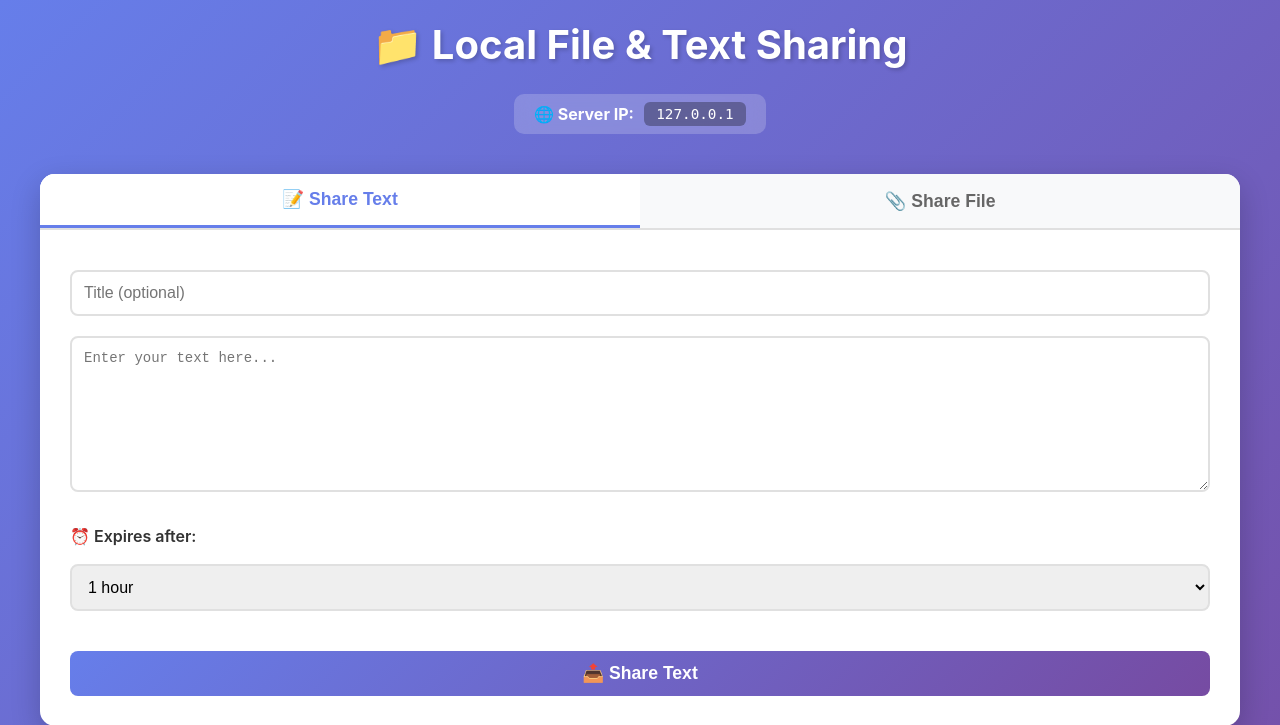
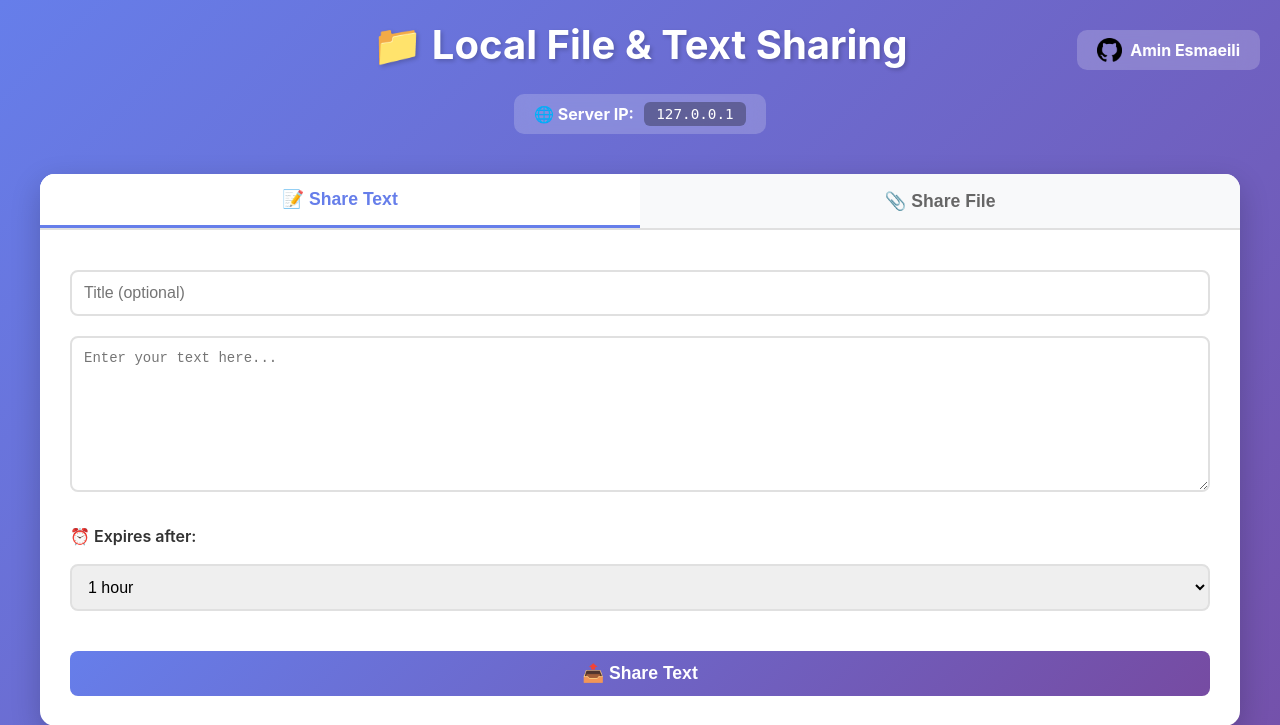
Before and after one commit to Esmaeili01/Local-Sharing, a Flask app: page / in a window 1280 px wide. Shown: the top 725 px of the page. Run offline with Flask 3, Linux system fonts and the light colour scheme; data that the repository does not hold is empty.

Commit message:
adding github

```diff
--- a/config.py
+++ b/config.py
@@ -6,7 +6,7 @@ class Config:
 
     # File upload settings
     UPLOAD_FOLDER = os.path.join(os.path.dirname(__file__), 'uploads')
-    MAX_CONTENT_LENGTH = 500 * 1024 * 1024  # 500MB max file size
+    MAX_CONTENT_LENGTH = 1024 * 1024 * 1024  # 1GB max file size
 
     # Database
     BASE_DIR = os.path.dirname(__file__)
--- a/static/css/style.css
+++ b/static/css/style.css
@@ -777,3 +777,24 @@ input[type="file"]:hover {
         transform: translateY(0);
     }
 }
+
+.no-decoration {
+  text-decoration: none;
+  color : white;
+}
+
+.header {
+    position: relative;
+}
+
+.github-corner {
+    position: absolute;
+    top: 20px;
+    right: 20px;
+}
+
+.flex-center {
+    display: flex;
+    align-items: center;
+    gap: 8px;
+}
--- a/templates/base.html
+++ b/templates/base.html
@@ -7,6 +7,15 @@
     <link rel="stylesheet" href="{{ url_for('static', filename='css/style.css') }}">
 </head>
 <body>
+    <!-- GitHub Corner with Logo -->
+    <div class="github-corner server-info">
+        <a href="https://github.com/Esmaeili01" target="_blank" rel="noopener noreferrer" class="no-decoration flex-center">
+            <img src="static/logos/GitHub_Invertocat_Black.png" width="25">
+            <span class="server-ip-label "> Amin Esmaeili</span>
+        </a>
+
+    </div>
+
     <div class="container">
         {% block content %}{% endblock %}
     </div>
```
Also changed, not shown: database/shares.db, static/logos/GitHub_Invertocat_Black.png (added).
